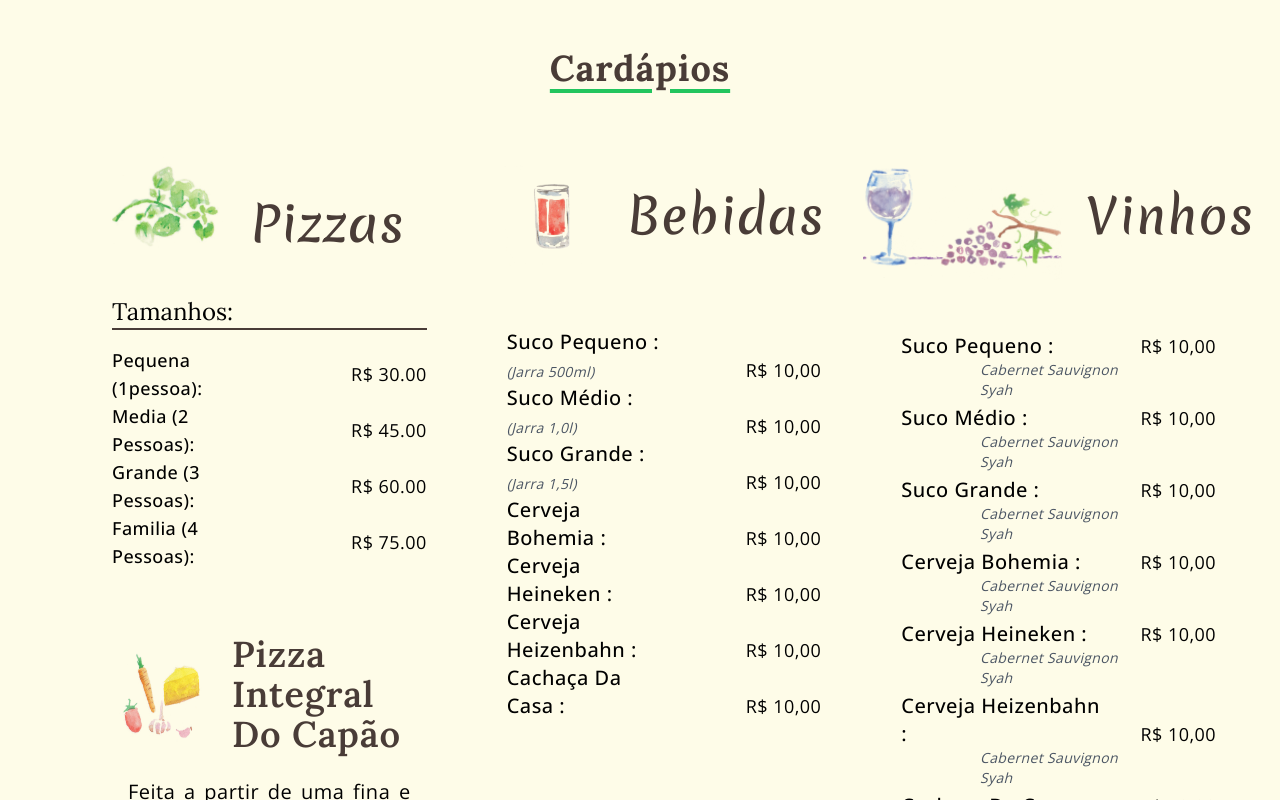
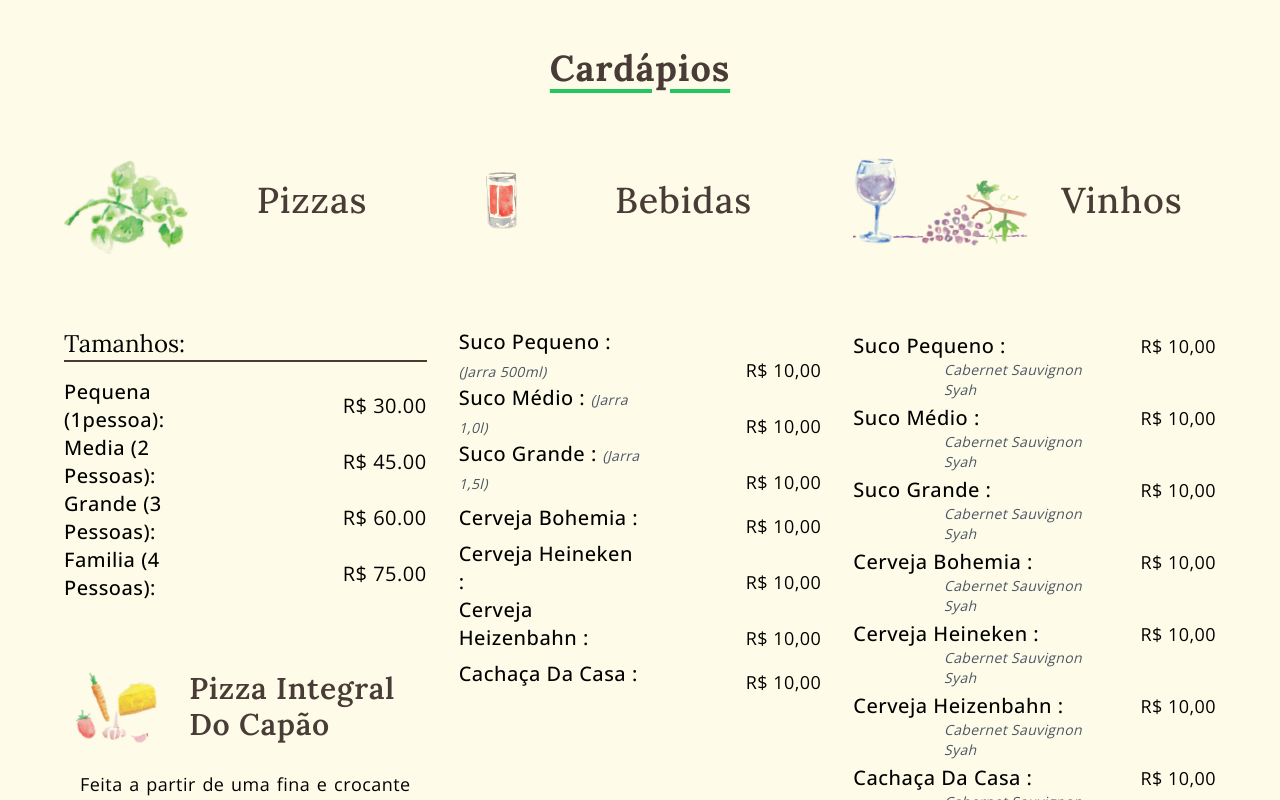
Before and after one commit to pizzariacapaogrande/pizzariacapaogrande.github.io, a Next.js app: page / in a window 1280 px wide. Shown: the part 800-1600 px from the top of the page. Built offline with nearby package versions, Linux system fonts and the light colour scheme.

Commit message:
update desk view

```diff
--- a/src/components/Cardapio/CardapioDesk.jsx
+++ b/src/components/Cardapio/CardapioDesk.jsx
@@ -7,30 +7,30 @@ const CardapioDesk = () => {
     return (
         <section className="cardapio-desk">
             <article className="desk-article">
-                <div className="pizza-header">
-                    <Image className="pizza-title-image" alt="logo" src="/img/folha-pizza.png" width={1024} height={1024} />
+                <div className="desk-header">
+                    <Image className="w-auto h-28 2xl:h-32" alt="logo" src="/img/folha-pizza.png" width={1024} height={1024} />
                     <h3>Pizzas</h3>
                 </div>
                 <div className="pizza-info">
                     <h4 className="pizza-info-title">Tamanhos:</h4>
                     {pizzasPreco.map((pizza, i) => (
                         <div key={i}>
-                            <p>{pizza.tamanho}:</p>
-                            <span>{pizza.preco}</span>
+                            <p className="!text-xl">{pizza.tamanho}:</p>
+                            <span className="!text-xl">{pizza.preco}</span>
                         </div>
                     ))}
                 </div>
-                {pizzas.map((pizza)=>{
-                   return (
+                {pizzas.map((pizza) => {
+                    return (
                         <div key={pizza.id} className="">
                             <div className="flex justify-start items-center mt-4">
-                                <Image className="pizza-card-image" alt="logo" src={pizza.image} width={1024} height={1024} />
-                                <h3 className="!font-semibold !text-3xl md:!text-4xl capitalize ml-6">{pizza.title}</h3>
+                                <Image className="w-auto xl:h-20 2xl:h-24" alt="logo" src={pizza.image} width={1024} height={1024} />
+                                <h3 className="!font-semibold !text-3xl md:!text-3xl 2xl:!text-4xl capitalize ml-6">{pizza.title}</h3>
                             </div>
                             <div className="desk-card-description">
                                 {
                                     pizza.description?.map((p, i) => (
-                                        <p className="!font-thin text-sm sm:text-xl" key={i}>{p.p}</p>
+                                        <p className="!font-thin text-lg 2xl:text-xl" key={i}>{p.p}</p>
                                     ))
                                 }
                             </div>
@@ -39,14 +39,14 @@ const CardapioDesk = () => {
                 })}
             </article>
             <article className="desk-article">
-                <div className="pizza-header !items-center">
-                    <Image className="w-auto h-32" alt="bebidas" src="/img/suco.png" width={1024} height={1024} />
+                <div className="desk-header !items-center">
+                    <Image className="w-auto h-28 2xl:h-40" alt="bebidas" src="/img/suco.png" width={1024} height={1024} />
                     <h3>Bebidas</h3>
                 </div>
                 <div className="pizza-info">
                     {
-                        bebidas.map((bebida)=>{
-                            return(
+                        bebidas.map((bebida) => {
+                            return (
                                 <div className="desk-bebidas" key={bebida.id}>
                                     <p className="w-full !text-xl">{bebida.title} : <span className="w-full text-sm font-thin italic text-gray-600">{bebida.subtitle}</span></p>
                                     <span className="w-32 self-end">{bebida.preco}</span>
@@ -57,14 +57,14 @@ const CardapioDesk = () => {
                 </div>
             </article>
             <article className="desk-article">
-                <div className="pizza-header !items-center">
-                    <Image className="w-auto h-32" alt="vinhos" src="/img/vinho.png" width={1024} height={1024} />
+                <div className="desk-header !items-center">
+                    <Image className="w-auto h-28 2xl:h-32" alt="vinhos" src="/img/vinho2.png" width={1024} height={1024} />
                     <h3>Vinhos</h3>
                 </div>
                 <div className="pizza-info">
                     {
-                        vinhos.map((vinho)=>{
-                            return(
+                        vinhos.map((vinho) => {
+                            return (
                                 <div key={vinho.id} className="bebidas-card">
                                     <div>
                                         <p className="font-semibold !text-xl">{vinho.title} : </p>
--- a/src/components/Historia.jsx
+++ b/src/components/Historia.jsx
@@ -30,7 +30,7 @@ const Historia = () => {
                 afirmando nosso compromisso com a natureza.
             </p>
             <p className="!font-semibold">Saboreiem com prazer !</p>
-            <Image className="w-auto h-48 absolute bottom-2 right-2" alt="arvore" src="/img/arvore_historia.png" width={1024} height={1024} />
+            <Image className="w-auto h-96 hidden md:flex absolute bottom-2 right-2" alt="arvore" src="/img/arvore_historia.png" width={1024} height={1024} />
         </section>
     )
 }
--- a/src/components/VinhoProduto/VinhoProduto.jsx
+++ b/src/components/VinhoProduto/VinhoProduto.jsx
@@ -7,7 +7,7 @@ const VinhoProduto = () => {
     return (
         <section className="w-full h-full py-12 px-4">
             <div className="pizza-header flex items-center mb-6 border-b-2 border-skin-title">
-                <Image className="w-auto h-16" alt="vinhos" src="/img/vinho.png" width={1024} height={1024} />
+                <Image className="w-auto h-16" alt="vinhos" src="/img/vinho2.png" width={1024} height={1024} />
                 <h3>Vinhos</h3>
             </div>
             {vinhos.map((vinho) => (
--- a/src/styles/globals.css
+++ b/src/styles/globals.css
@@ -197,7 +197,7 @@
 
     /* CARDAPIO SECTION*/
     .cardapio{
-        @apply w-full h-auto px-2 sm:px-12 py-12 sm:space-x-12
+        @apply w-full h-auto px-2 sm:px-12 py-12
         flex flex-col justify-start items-center
         bg-yellow-50
     }
@@ -218,11 +218,20 @@
     }
     .cardapio-desk{
         @apply w-full h-auto
-        hidden lg:flex justify-start items-start
+        hidden xl:flex justify-start items-start
     }
     .desk-article{
-        @apply w-full h-auto px-10
+        @apply w-full h-auto px-4 2xl:px-8
         flex flex-col justify-start items-center
+    }
+    .desk-header{
+        @apply w-full h-40
+        flex justify-start items-center
+    }
+    .desk-header h3{
+        @apply w-full h-full self-center
+        flex justify-center items-center
+        text-4xl 2xl:text-5xl text-center
     }
     .desk-pizza-card{
         @apply w-full h-auto
@@ -282,7 +291,7 @@
     }
     .pizza-card{
         @apply w-full h-auto relative mt-10
-        flex flex-col sm:flex-row justify-center sm:justify-start items-center
+        flex flex-col justify-center items-center
     }
     .pizza-card-header{
         @apply w-full h-auto p-2
```
Also changed, not shown: public/img/vinho.png (deleted), public/img/vinho2.png (renamed from public/img/image190.png).
